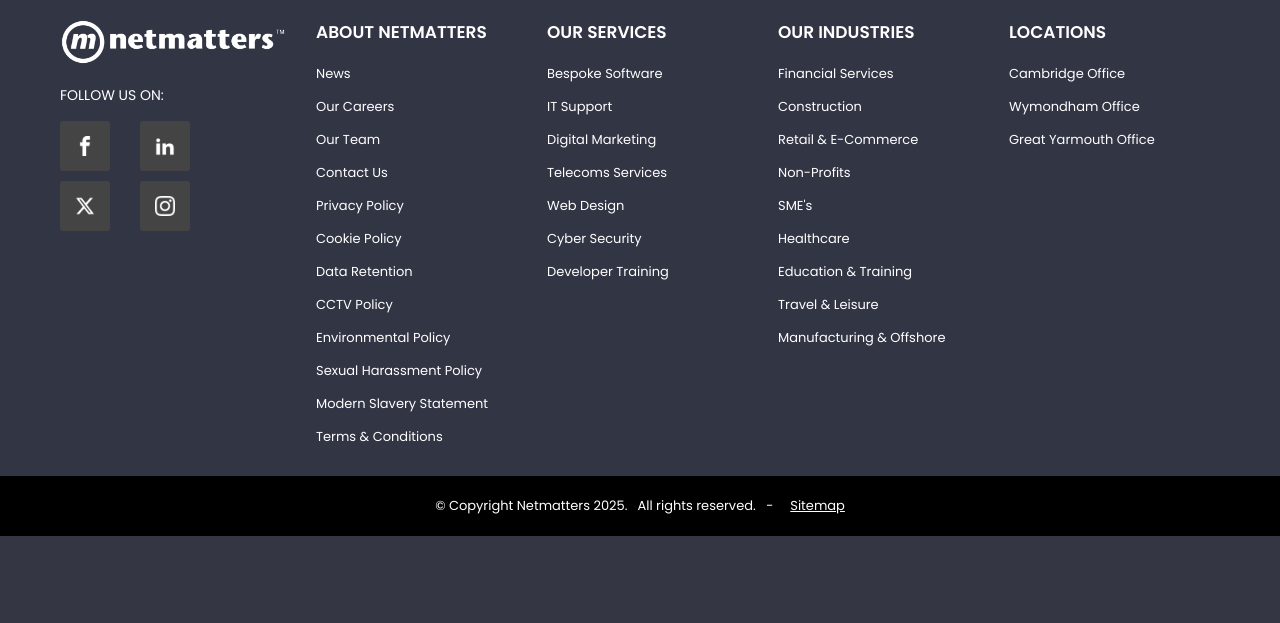
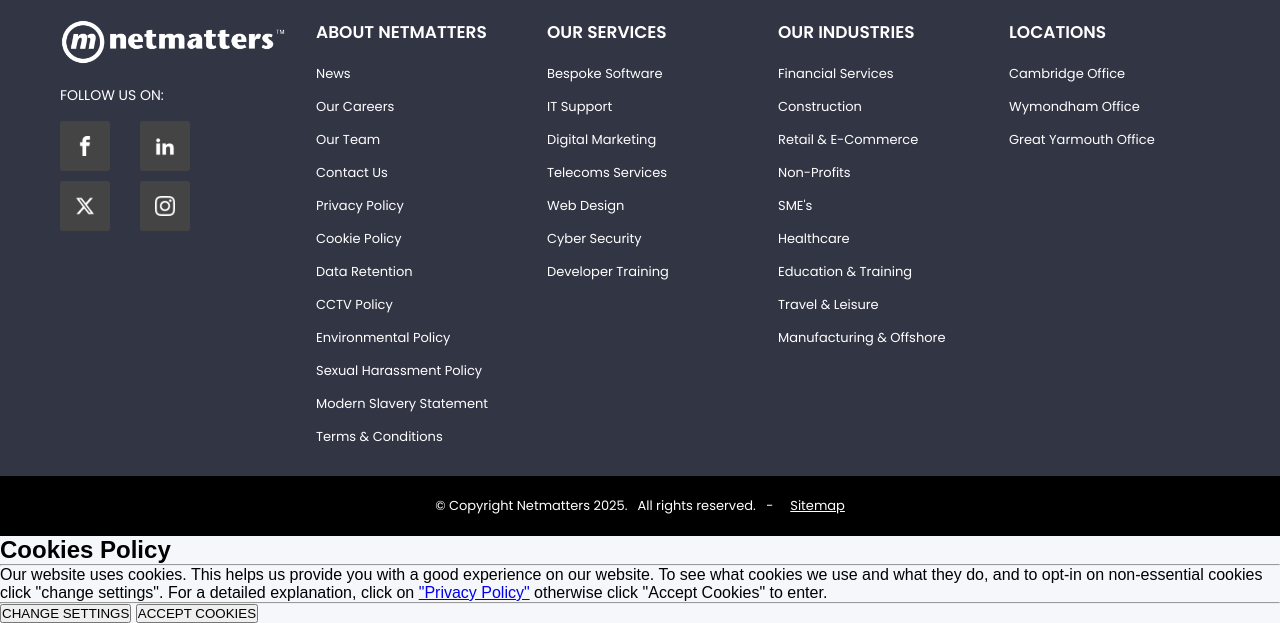
Before and after one commit to shyjijohn/Netmatters_Homepage, a PHP site: page / in a window 1280 px wide. Shown: the part 3287-3910 px from the top of the page. Before the commit the page ends 3823 px from the top, so only its background shows below. Run offline with PHP 8.4, Linux system fonts and the light colour scheme.

Commit message:
cookie
Co-authored-by: Copilot <copilot@github.com>

```diff
--- a/index.html
+++ b/index.html
@@ -905,6 +905,25 @@
   <script src="js/nav-hover.js"></script>
   <script src="js/sticky-header.js"></script>
 
+
+  <!-- pop-up cookie banner -->
+ <div id="cookie-overlay" class="cookie-overlay">
+  <div class="cookie-modal">
+    <h2>Cookies Policy</h2>
+    <hr>
+    <p>
+      Our website uses cookies. This helps us provide you with a good experience on our website.
+      To see what cookies we use and what they do, and to opt-in on non-essential cookies click "change settings".
+      For a detailed explanation, click on <a href="/privacy-policy">"Privacy Policy"</a> otherwise click
+      "Accept Cookies" to enter.
+    </p>
+    <hr>
+    <div class="cookie-modal__buttons">
+      <button id="cookie-settings" class="cookie-btn cookie-btn--grey">CHANGE SETTINGS</button>
+      <button id="cookie-accept" class="cookie-btn cookie-btn--purple">ACCEPT COOKIES</button>
+    </div>
+  </div>
+</div>
 </body>
 
 </html>
--- /dev/null
+++ b/scss/components/_cookie.scss
@@ -0,0 +1,88 @@
+/* Dark overlay behind the modal */
+.cookie-overlay {
+  position: fixed;
+  top: 0;
+  left: 0;
+  width: 100%;
+  height: 100%;
+  background-color: rgba(0, 0, 0, 0.5);
+  z-index: 9999;
+  display: flex;
+  align-items: center;
+  justify-content: center;
+}
+
+/* The white modal box */
+.cookie-modal {
+  background: #fff;
+  max-width: 500px;
+  width: 90%;
+  padding: 30px;
+  border-radius: 4px;
+}
+
+.cookie-modal h2 {
+  font-size: 24px;
+  font-weight: 600;
+  color: #222;
+  margin: 0 0 15px 0;
+}
+
+.cookie-modal hr {
+  border: none;
+  border-top: 1px solid #ddd;
+  margin: 15px 0;
+}
+
+.cookie-modal p {
+  font-size: 14px;
+  color: #444;
+  line-height: 1.7;
+  margin: 0;
+}
+
+.cookie-modal p a {
+  color: #7b5ea7; /* purple to match Netmatters */
+  text-decoration: none;
+  font-weight: 600;
+}
+
+.cookie-modal p a:hover {
+  text-decoration: underline;
+}
+
+/* Button row */
+.cookie-modal__buttons {
+  display: flex;
+  gap: 15px;
+  margin-top: 5px;
+}
+
+.cookie-btn {
+  flex: 1;
+  padding: 16px 10px;
+  font-size: 13px;
+  font-weight: 700;
+  letter-spacing: 1px;
+  border: none;
+  cursor: pointer;
+  border-radius: 3px;
+}
+
+.cookie-btn--grey {
+  background-color: #9e9e9e;
+  color: #fff;
+}
+
+.cookie-btn--grey:hover {
+  background-color: #888;
+}
+
+.cookie-btn--purple {
+  background-color: #7b5ea7;
+  color: #fff;
+}
+
+.cookie-btn--purple:hover {
+  background-color: #6a4f93;
+}
```
Also changed, not shown: js/cookie.js (added, +30 -0 lines), css/style.css.
